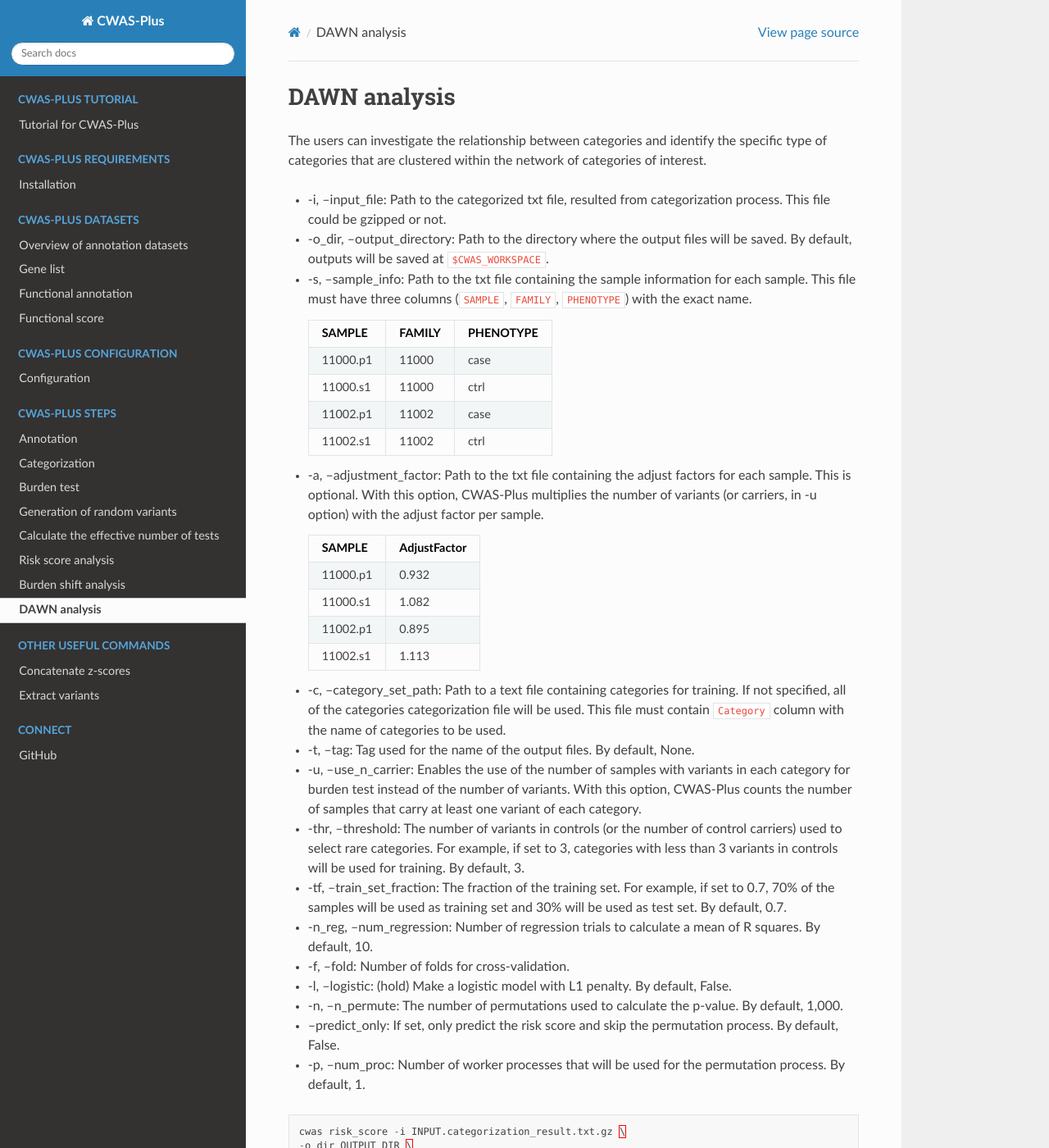
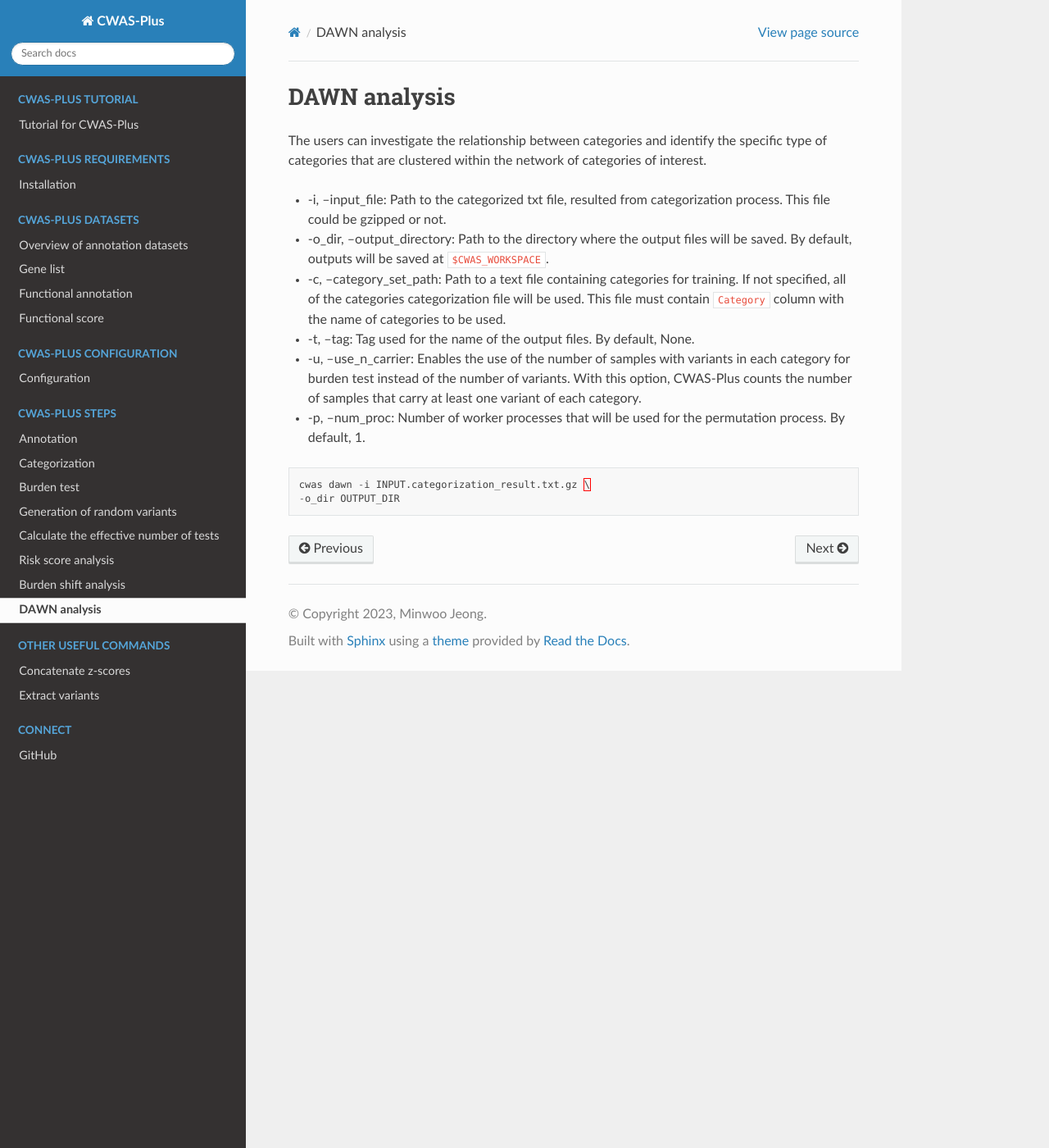
Before and after one commit to joonan-lab/cwas, a Sphinx documentation site: the page built from docs/steps/dawn.rst, in a window 1280 px wide and 1400 px high. Shown: the whole window at 82% size. Built offline with Sphinx 7.4.7 and the Read the Docs theme 2.0.0, drawn with Linux system fonts in a browser that asks for light colours; some of the changed text lies outside the part shown.

Commit message:
Update documents
Update documents

```diff
--- a/docs/steps/dawn.rst
+++ b/docs/steps/dawn.rst
@@ -9,58 +9,18 @@ The users can investigate the relationship between categories and identify the s
 
 - -i, --input_file: Path to the categorized txt file, resulted from categorization process. This file could be gzipped or not.
 - -o_dir, --output_directory: Path to the directory where the output files will be saved. By default, outputs will be saved at ``$CWAS_WORKSPACE``.
-- -s, --sample_info: Path to the txt file containing the sample information for each sample. This file must have three columns (``SAMPLE``, ``FAMILY``, ``PHENOTYPE``) with the exact name.
 
-  +----------+--------+-----------+
-  |  SAMPLE  | FAMILY | PHENOTYPE |
-  +==========+========+===========+
-  | 11000.p1 | 11000  |   case    |
-  +----------+--------+-----------+
-  | 11000.s1 | 11000  |   ctrl    |
-  +----------+--------+-----------+
-  | 11002.p1 | 11002  |   case    |
-  +----------+--------+-----------+
-  | 11002.s1 | 11002  |   ctrl    |
-  +----------+--------+-----------+
 
-- -a, --adjustment_factor: Path to the txt file containing the adjust factors for each sample. This is optional. With this option, CWAS-Plus multiplies the number of variants (or carriers, in -u option) with the adjust factor per sample.
-
-  +----------+--------------+
-  | SAMPLE   | AdjustFactor |
-  +==========+==============+
-  | 11000.p1 | 0.932        |
-  +----------+--------------+
-  | 11000.s1 | 1.082        |
-  +----------+--------------+
-  | 11002.p1 | 0.895        |
-  +----------+--------------+
-  | 11002.s1 | 1.113        |
-  +----------+--------------+
 
 - -c, --category_set_path: Path to a text file containing categories for training. If not specified, all of the categories categorization file will be used. This file must contain ``Category`` column with the name of categories to be used.
 - -t, --tag: Tag used for the name of the output files. By default, None.
 - -u, --use_n_carrier: Enables the use of the number of samples with variants in each category for burden test instead of the number of variants. With this option, CWAS-Plus counts the number of samples that carry at least one variant of each category.
-- -thr, --threshold: The number of variants in controls (or the number of control carriers) used to select rare categories. For example, if set to 3, categories with less than 3 variants in controls will be used for training. By default, 3.
-- -tf, --train_set_fraction: The fraction of the training set. For example, if set to 0.7, 70% of the samples will be used as training set and 30% will be used as test set. By default, 0.7.
-- -n_reg, --num_regression: Number of regression trials to calculate a mean of R squares. By default, 10.
-- -f, --fold: Number of folds for cross-validation.
-- -l, --logistic: (hold) Make a logistic model with L1 penalty. By default, False.
-- -n, --n_permute: The number of permutations used to calculate the p-value. By default, 1,000.
-- --predict_only: If set, only predict the risk score and skip the permutation process. By default, False.
+
 - -p, --num_proc: Number of worker processes that will be used for the permutation process. By default, 1.
 
 
 
 .. code-block:: solidity
 
-    cwas risk_score -i INPUT.categorization_result.txt.gz \
-    -o_dir OUTPUT_DIR \
-    -s SAMPLE_LIST.txt \
-    -a ADJUST_FACTOR.txt \
-    -c CATEGORY_SET.txt \
-    -thr 3 \
-    -tf 0.7 \
-    -n_reg 10 \
-    -f 5 \
-    -n 1000 \
-    -p 8
+    cwas dawn -i INPUT.categorization_result.txt.gz \
+    -o_dir OUTPUT_DIR
--- a/docs/steps/risk_score.rst
+++ b/docs/steps/risk_score.rst
@@ -4,7 +4,9 @@
 Risk score analysis
 ###############################
 
-CWAS-Plus utilizes categorized results to estimate the optimal predictor for the phenotype. It trains a Lasso regression model using the number of variants within each category across samples. After training the model with a subset of samples, the remaining test set is employed to calculate the R:sup:`2`. The significance of the R:sup:`2` value is determined by calculating it from samples with a randomly shuffled phenotype. The number of regressions (-n_reg) can be set to obtain the average R:sup:`2` value from all regressions.
+CWAS-Plus utilizes categorized results to estimate the optimal predictor for the phenotype. It trains a Lasso regression model using the number of variants within each category across samples. After training the model with a subset of samples, the remaining test set is employed to calculate the |R2|. The significance of the |R2| value is determined by calculating it from samples with a randomly shuffled phenotype. The number of regressions (-n_reg) can be set to obtain the average |R2| value from all regressions.
+
+.. |R2| replace:: R\ :sup:`2`
 
 
 - -i, --input_file: Path to the categorized txt file, resulted from categorization process. This file could be gzipped or not.
```
